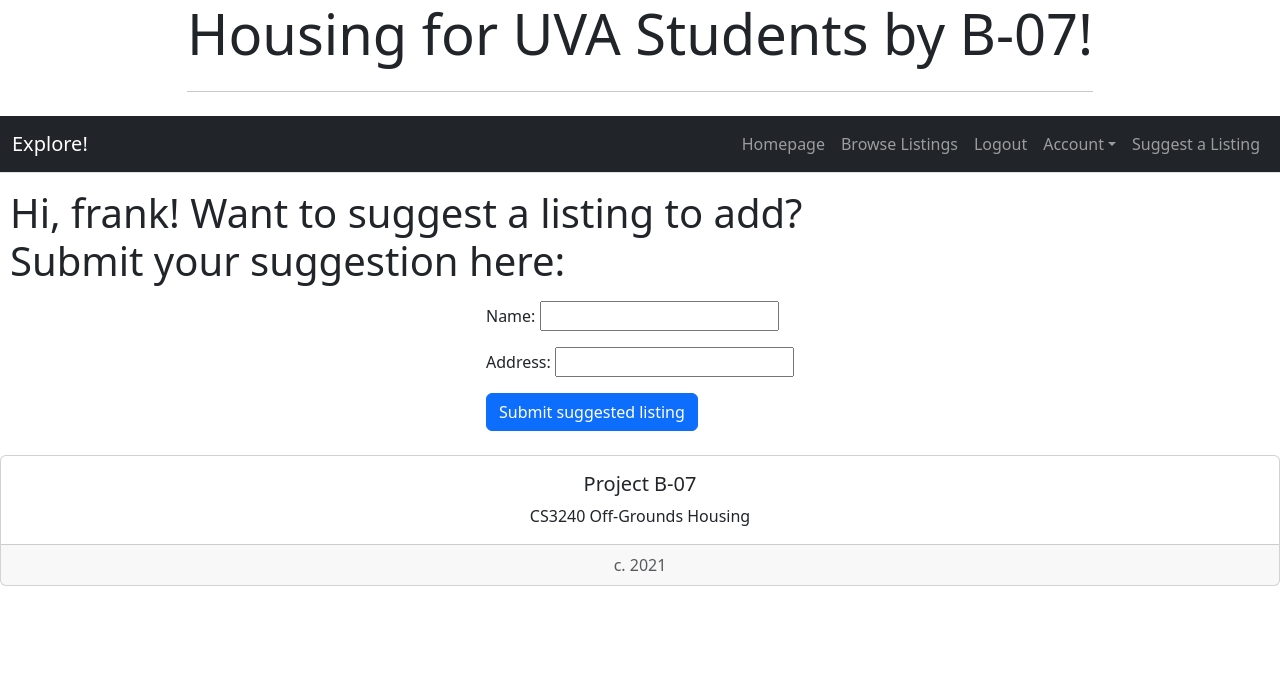
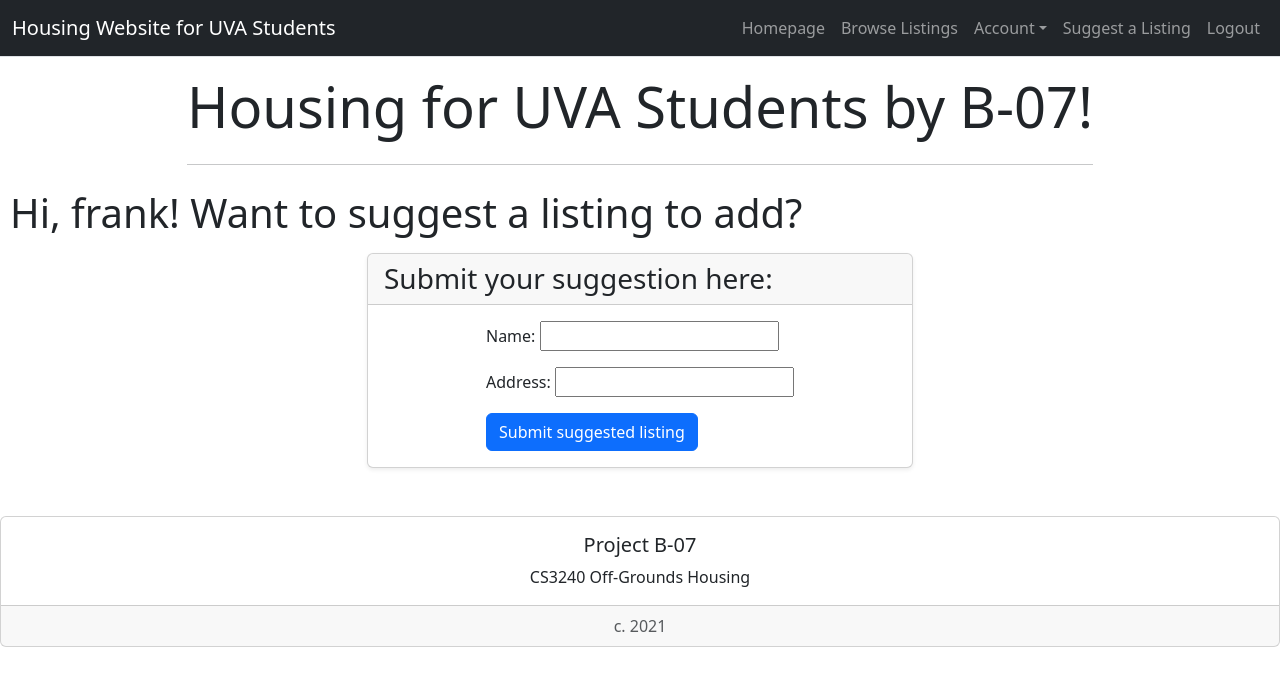
Before and after one commit to HtR212/Housing-Website, a Django app: page /housing/submission/ in a window 1280 px wide. Shown: the top 686 px of the page. Run offline with Django 4.2, Linux system fonts and the light colour scheme; a user stored in the database is signed in; some libraries are stand-ins or nearby versions.

Commit message:
bootstrap update from david

```diff
--- a/housing/templates/housing/submission.html
+++ b/housing/templates/housing/submission.html
@@ -7,18 +7,9 @@
 <link href='https://api.mapbox.com/mapbox-gl-js/v2.3.1/mapbox-gl.css' rel='stylesheet' /> {% load bootstrap5 %} {% bootstrap_css %} {% bootstrap_javascript %} {% load socialaccount %}
 
 
-<div class="container">
-    <div class="col d-flex justify-content-center">
-        <div class="jumbotron">
-            <h1 class="display-4">Housing for UVA Students by B-07!</h1>
-            <hr class="my-4">
-        </div>
-    </div>
-</div>
-
 <nav class="navbar navbar-expand-lg navbar-dark bg-dark border-bottom box-shadow mb-3">
     <div class="container-fluid">
-        <a class="navbar-brand">Explore!</a>
+        <a class="navbar-brand">Housing Website for UVA Students</a>
         <button class="navbar-toggler" type="button" data-bs-toggle="collapse" data-bs-target="#navbarNav">
         <span class="navbar-toggler-icon"></span>
       </button>
@@ -31,9 +22,6 @@
                     <a class="nav-link" href="{% url 'housing:studentHousingList' %}">Browse Listings</a>
                 </li>
                 {% if user.is_authenticated %}
-                <li class="nav-item">
-                    <a class="nav-link" href="{% url 'housing:logout' %}">Logout</a>
-                </li>
                 <li class="nav-item dropdown">
                     <a class="nav-link dropdown-toggle" data-bs-toggle="dropdown" href="#" role="button" id="dropdownMenuLink" aria-haspopup="true" aria-expanded="false">Account</a>
                     <div class="dropdown-menu" aria-labelledby="dropdownMenuLink">
@@ -43,6 +31,9 @@
                 </li>
                 <li class="nav-item">
                     <a class="nav-link" href="{% url 'housing:submission' %}">Suggest a Listing</a>
+                </li>
+                <li class="nav-item">
+                    <a class="nav-link" href="{% url 'housing:logout' %}">Logout</a>
                 </li>
                 {% else %}
                 <li class="nav-item">
@@ -54,16 +45,41 @@
     </div>
 </nav>
 
+<div class="container">
+    <div class="col d-flex justify-content-center">
+        <div class="jumbotron">
+            <h1 class="display-4">Housing for UVA Students by B-07!</h1>
+            <hr class="my-4">
+        </div>
+    </div>
+</div>
+
 {% if user.is_authenticated %}
 <div style="font-size:120%">
-    <p class="font-weight-bold display-6" style="margin-left: 10px">Hi, {{ user.username }}! Want to suggest a listing to add? <br>Submit your suggestion here:</p>
+    <p class="font-weight-bold display-6" style="margin-left: 10px">Hi, {{ user.username }}! Want to suggest a listing to add?</p>
 </div>
 
-<li class="d-flex justify-content-center text=center">
-    <form method="post">{% csrf_token %} {{form.as_p}}
-        <input type="submit" class="btn btn-primary" value="Submit suggested listing">
-    </form>
-</li><br>
+<div class="container">
+    <div class="row">
+        <div class="col-md-12 d-flex flex-column justify-content-center">
+            <div class="row">
+                <div class="col-lg-6 col-md-8 mx-auto">
+                    <div class="card rounded shadow shadow-sm">
+                        <div class="card-header">
+                            <h3 class="mb-0">Submit your suggestion here:</h3>
+                        </div>
+                        <div class="card-body d-flex justify-content-center">
+                            <form method="post">{% csrf_token %} {{form.as_p}}
+                                <input type="submit" class="btn btn-primary" value="Submit suggested listing">
+                            </form>
+                        </div>
+                    </div>
+                </div>
+            </div>
+        </div>
+    </div>
+</div>
+<br><br>
 
 
 
```
Also changed, not shown: housing/templates/housing/index.html (+21 -12 lines), housing/templates/housing/profile.html (+16 -7 lines), housing/templates/housing/profileEdit.html (+13 -7 lines), housing/templates/housing/reviewEdit.html (+13 -8 lines), housing/templates/housing/studentHousingList.html (+13 -13 lines), housing/templates/housing/studentHousingOption.html (+13 -14 lines), housing/templates/housing/successfulSubmission.html (+13 -8 lines), housing/templates/housing/userReviewList.html (+13 -8 lines), db.sqlite3.
